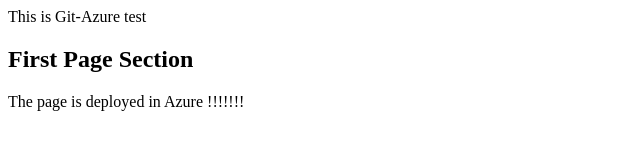
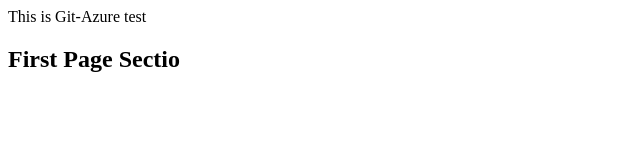
Before and after one commit to sbintus/bxgittest, a plain HTML site: page Index.html in a window 1280 px wide. Shown: the whole page, without its empty margins (0-640 px from the left). Drawn offline with Linux system fonts and the light colour scheme.

Commit message:
File Modified

```diff
--- a/Index.html
+++ b/Index.html
@@ -3,8 +3,6 @@
 This is Git-Azure test
 </head>
 <h2>
-	First Page Section
-
+	First Page Sectio
 </h2>
-<p>The page is deployed in Azure !!!!!!!</p>
 </html>
```
